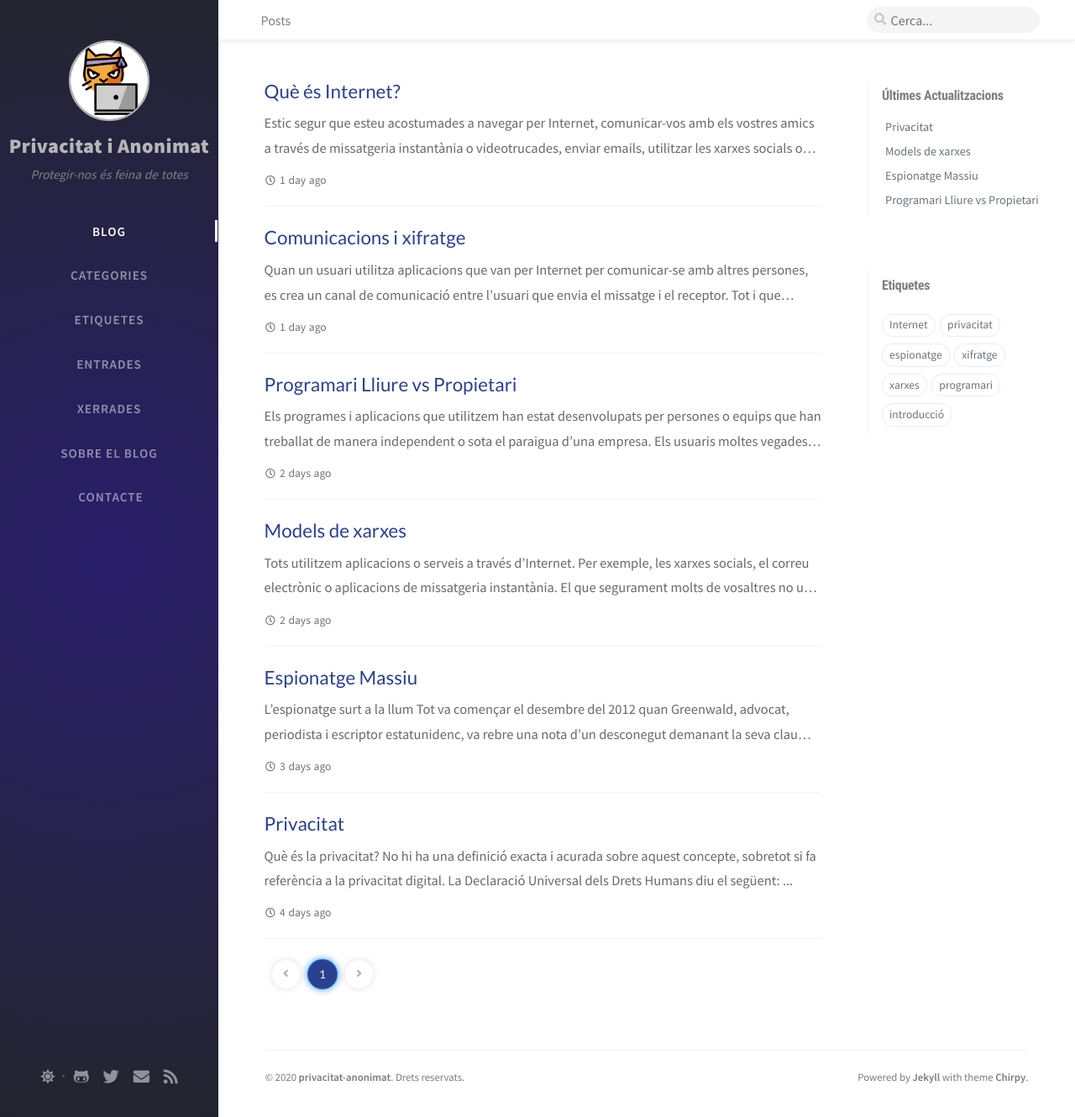
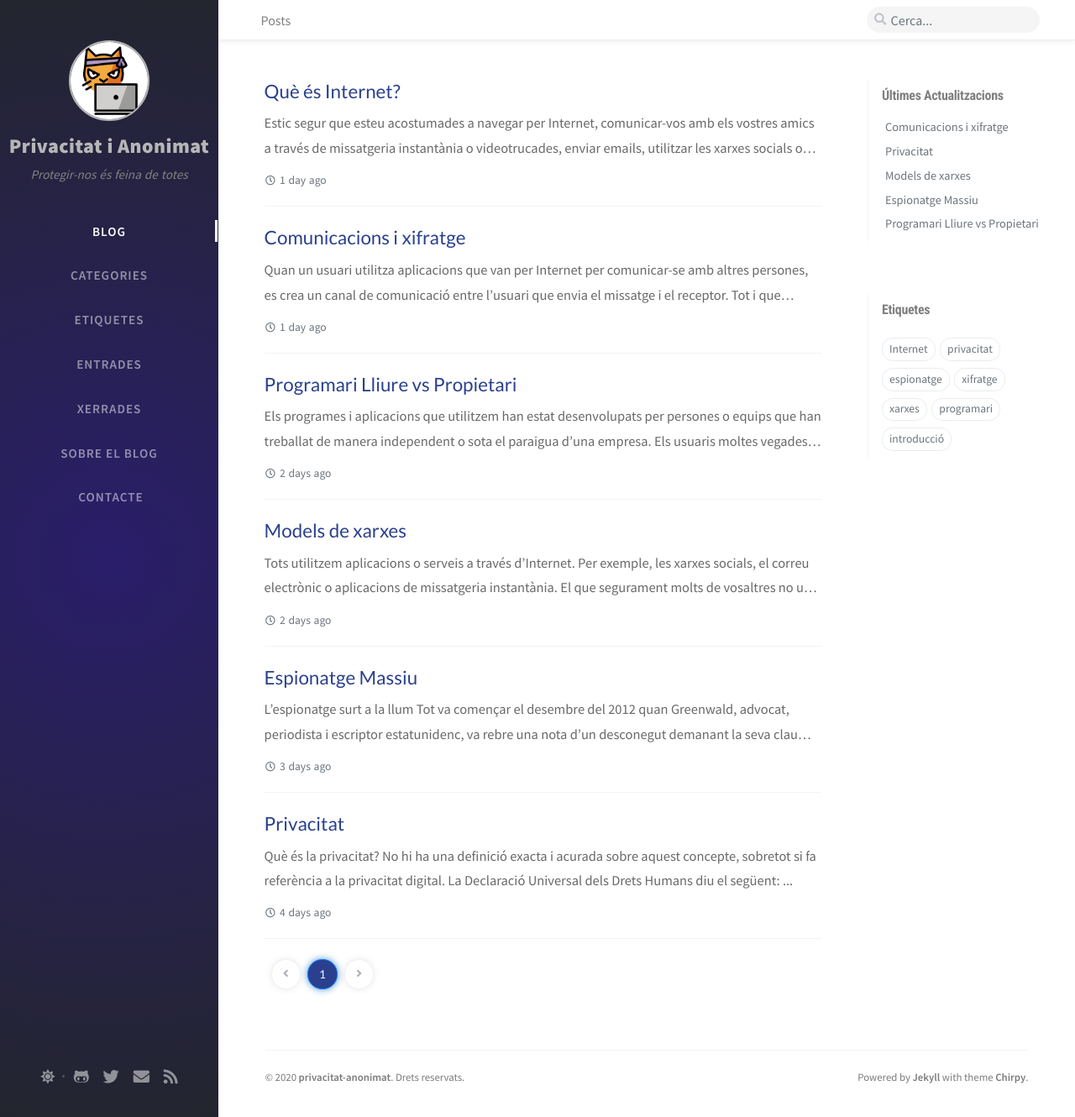
Before and after one commit to privacitat-anonimat/privacitat-anonimat.github.io, a Jekyll site: the page built from index.html, in a window 1280 px wide and 1330 px high. Shown: the whole window at 84% size. Built offline with Jekyll 4.4.1, drawn with Linux system fonts in a browser that asks for light colours; nearby versions of some CDN libraries; the list of posts is cut into pages by our own code; comment, search, counter and statistics services are not loaded.

```diff
--- a/_data/updates.yml
+++ b/_data/updates.yml
@@ -1,3 +1,6 @@
+-
+  filename: 'comunicacions_xifratge'
+  lastmod: '2020-05-08 15:31:50 +0200'
 -
   filename: 'programari'
   lastmod: '2020-05-06 15:02:51 +0200'
```
